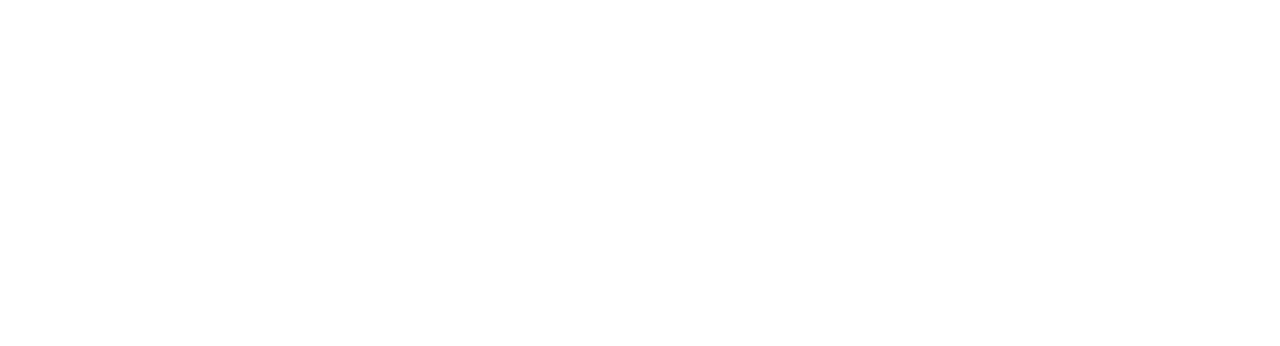
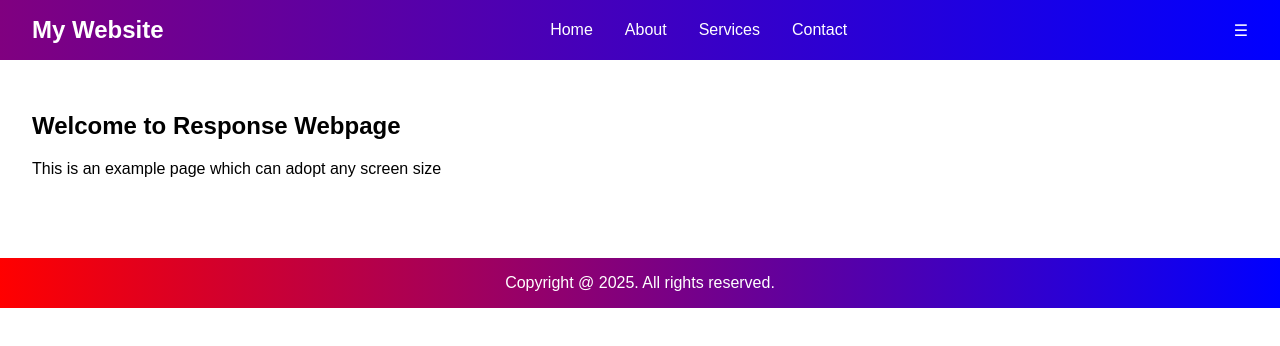
Before and after one commit to Praneeth30412/frontendproject2, a React (Vite) app: page /page3 in a window 1280 px wide. Shown: the top 346 px of the page. Built offline with nearby package versions, Linux system fonts and the light colour scheme.

Commit message:
Intial commit

```diff
--- a/src/App.jsx
+++ b/src/App.jsx
@@ -25,9 +25,7 @@
        <br/>
        <br/>
       <Link to="/page3">Go To Page3</Link>
-       <br/>
-       <br/>
-       <Link to="/page4">Go To Page4</Link>
+
     </>
   )
 }
--- a/src/Page3.jsx
+++ b/src/Page3.jsx
@@ -1,4 +1,5 @@
 import React, { Component } from 'react'
+import './css/Page3.css' // Make sure this path matches your folder structure
 
 export default class Page3 extends Component {
   render() {
@@ -13,19 +14,17 @@
               <li>Services</li>
               <li>Contact</li>
             </ul>
-                <div className='menu'onClick={()=>this.menuClick()}>&#9776;</div>
+            <div className='menu' onClick={() => this.menuClick()}>&#9776;</div>
           </nav>
+        </header>
 
-            </header>
         <section>
+          <h1>Welcome to Response Webpage</h1>
+          <p>This is an example page which can adopt any screen size</p>
+        </section>
 
-                <h1>  Welcome to Respoinse WebPage</h1>
-                <p>
-                    This is an example page which can adopt any screen size
-                </p>
-            </section>
         <footer>
-                Copyright @ 2025.All rights reserved.
+          Copyright @ 2025. All rights reserved.
         </footer>
       </div>
     )
--- a/src/css/Page3.css
+++ b/src/css/Page3.css
@@ -1,20 +1,45 @@
-.content{
-    background-color: blueviolet;
-    width: 100%;
-    height: 100px;
+/* Page3.css */
+body {
+  margin: 0;
+  font-family: Arial, sans-serif;
 }
-.header{
-    background-color: brown;
-    width: 100%;
-    height: 30px;
+
+header nav {
+  display: flex;
+  justify-content: space-between;
+  align-items: center;
+  padding: 1rem 2rem;
+  background: linear-gradient(to right, purple, blue);
+  color: white;
 }
-.body{
-    background-color: darkgrey;
-    width: 100%;
-    height: calc(100%-60px);
+
+.logo {
+  font-size: 1.5rem;
+  font-weight: bold;
+  color: white;
 }
-.fotter{
-    background-color: gold;
-    width: 100%;
-    height: 30px;
+
+#navlist {
+  list-style: none;
+  display: flex;
+  gap: 2rem;
+  margin: 0;
+  padding: 0;
 }
+
+#navlist li {
+  color: white;
+  cursor: pointer;
+}
+
+section {
+  padding: 2rem;
+}
+
+footer {
+  background: linear-gradient(to right, red, blue);
+  text-align: center;
+  color: white;
+  padding: 1rem;
+  margin-top: 2rem;
+}
--- a/src/main.jsx
+++ b/src/main.jsx
@@ -9,7 +9,7 @@
 
 
 createRoot(document.getElementById('root')).render(
-<BrowserRouter basename="frontendproject2">
+<BrowserRouter >
   <Routes>
     <Route path="/" element = {<App/>}></Route>
     <Route path='/page1' element={<Page1/>}></Route>
```
Lines whose indentation alone changed are shown as unchanged.
